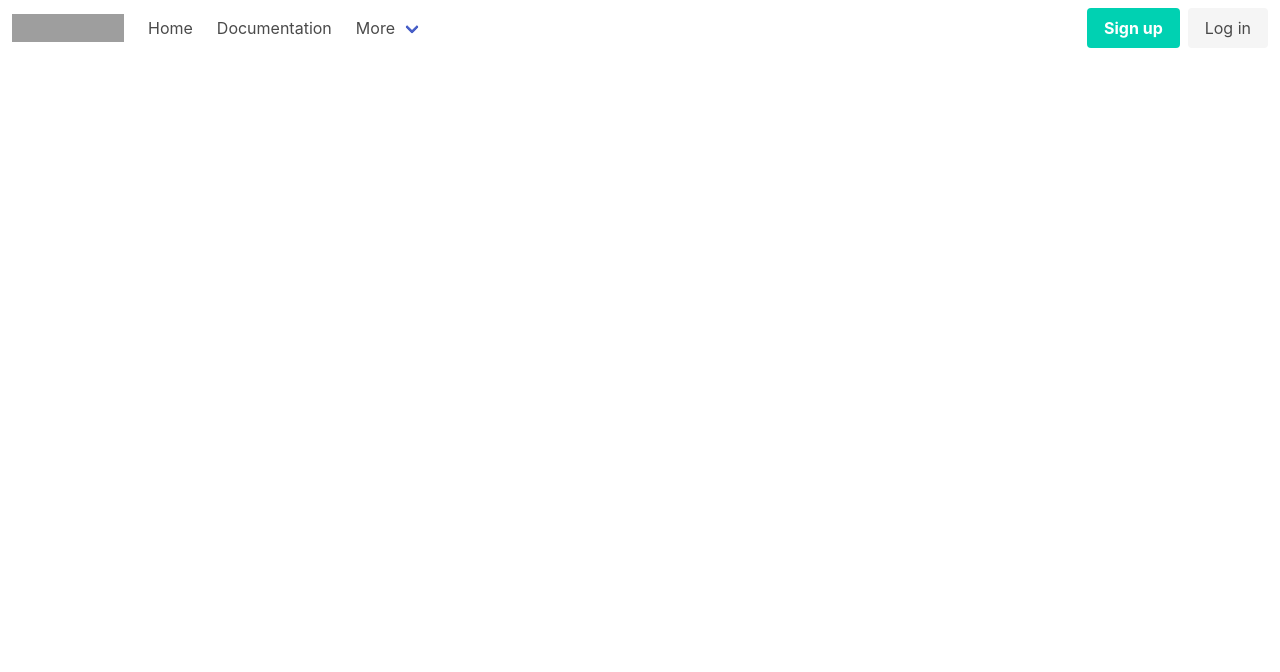
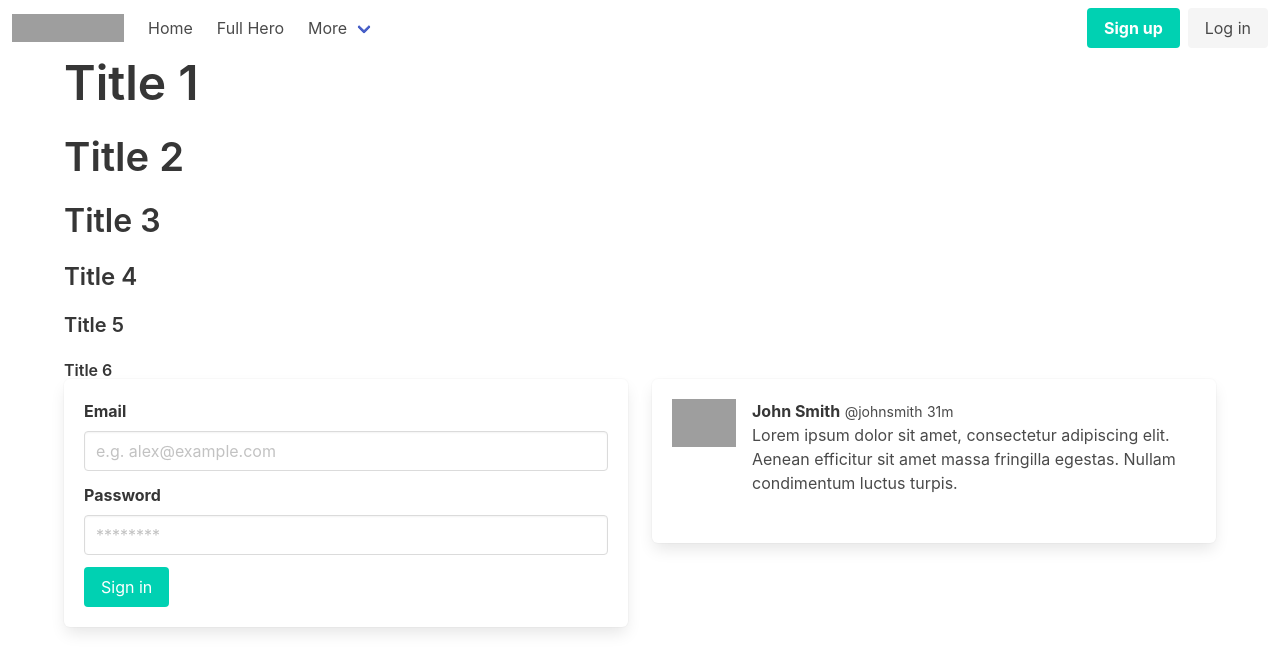
Before and after one commit to nikolaischunk/nextjs-tryout-site, a Next.js app: page / in a window 1280 px wide. Shown: the top 672 px of the page. Built offline with nearby package versions, Linux system fonts and the light colour scheme; grey boxes are pictures that could not be loaded.

Commit message:
Implemented more Sites and started navbar

```diff
--- /dev/null
+++ b/components/Header.js
@@ -0,0 +1,14 @@
+const Header = () => {
+  return (
+    <div className="header">
+      <h1 className="title is-1">Title 1</h1>
+      <h2 className="title is-2">Title 2</h2>
+      <h3 className="title is-3">Title 3</h3>
+      <h4 className="title is-4">Title 4</h4>
+      <h5 className="title is-5">Title 5</h5>
+      <h6 className="title is-6">Title 6</h6>
+    </div>
+  );
+};
+
+export default Header;
--- a/components/Navbar.js
+++ b/components/Navbar.js
@@ -1,11 +1,19 @@
 import "../styles/Home.module.scss";
+import { useState } from "react";
 
 function Navbar() {
+  const [isActive, setisActive] = useState(false);
+
+  function handleBurgerToggle() {
+    // if is active, set to false if not, set to true
+    setisActive(!isActive);
+  }
+
   return (
     <div>
-      <nav class="navbar" role="navigation" aria-label="main navigation">
-        <div class="navbar-brand">
-          <a class="navbar-item" href="https://bulma.io">
+      <nav className="navbar" role="navigation" aria-label="main navigation">
+        <div className="navbar-brand">
+          <a className="navbar-item" href="https://bulma.io">
             <img
               src="https://bulma.io/images/bulma-logo.png"
               width="112"
@@ -15,10 +23,11 @@ function Navbar() {
 
           <a
             role="button"
-            class="navbar-burger"
+            className={`navbar-burger burger ${isActive ? "is-active" : ""}`}
             aria-label="menu"
             aria-expanded="false"
             data-target="navbarBasicExample"
+            onClick={handleBurgerToggle}
           >
             <span aria-hidden="true"></span>
             <span aria-hidden="true"></span>
@@ -26,32 +35,39 @@ function Navbar() {
           </a>
         </div>
 
-        <div id="navbarBasicExample" class="navbar-menu">
-          <div class="navbar-start">
-            <a class="navbar-item">Home</a>
+        <div
+          id="navbarBasicExample"
+          className={`navbar-menu ${isActive ? "is-active" : ""}`}
+        >
+          <div className="navbar-start">
+            <a className="navbar-item" href="#">
+              Home
+            </a>
 
-            <a class="navbar-item">Documentation</a>
+            <a className="navbar-item" href="./site/fullhero">
+              Full Hero
+            </a>
 
-            <div class="navbar-item has-dropdown is-hoverable">
-              <a class="navbar-link">More</a>
+            <div className="navbar-item has-dropdown is-hoverable">
+              <a className="navbar-link">More</a>
 
-              <div class="navbar-dropdown">
-                <a class="navbar-item">About</a>
-                <a class="navbar-item">Jobs</a>
-                <a class="navbar-item">Contact</a>
-                <hr class="navbar-divider" />
-                <a class="navbar-item">Report an issue</a>
+              <div className="navbar-dropdown">
+                <a className="navbar-item">About</a>
+                <a className="navbar-item">Jobs</a>
+                <a className="navbar-item">Contact</a>
+                <hr className="navbar-divider" />
+                <a className="navbar-item">Report an issue</a>
               </div>
             </div>
           </div>
 
-          <div class="navbar-end">
-            <div class="navbar-item">
-              <div class="buttons">
-                <a class="button is-primary">
+          <div className="navbar-end">
+            <div className="navbar-item">
+              <div className="buttons">
+                <a className="button is-primary">
                   <strong>Sign up</strong>
                 </a>
-                <a class="button is-light">Log in</a>
+                <a className="button is-light">Log in</a>
               </div>
             </div>
           </div>
--- /dev/null
+++ b/components/Tryout.js
@@ -0,0 +1,86 @@
+const Tryout = () => {
+  return (
+    <div>
+      <div class="columns">
+        <div class="column">
+          <div className="password-card">
+            <form className="box">
+              <div className="field">
+                <label className="label">Email</label>
+                <div className="control">
+                  <input
+                    className="input"
+                    type="email"
+                    placeholder="e.g. alex@example.com"
+                  />
+                </div>
+              </div>
+
+              <div className="field">
+                <label className="label">Password</label>
+                <div className="control">
+                  <input
+                    className="input"
+                    type="password"
+                    placeholder="********"
+                  />
+                </div>
+              </div>
+
+              <button className="button is-primary">Sign in</button>
+            </form>
+          </div>
+        </div>
+        <div class="column">
+          <div className="card-tryout">
+            <div class="box">
+              <article class="media">
+                <div class="media-left">
+                  <figure class="image is-64x64">
+                    <img
+                      src="https://bulma.io/images/placeholders/128x128.png"
+                      alt="Image"
+                    />
+                  </figure>
+                </div>
+                <div class="media-content">
+                  <div class="content">
+                    <p>
+                      <strong>John Smith</strong> <small>@johnsmith</small>{" "}
+                      <small>31m</small>
+                      <br />
+                      Lorem ipsum dolor sit amet, consectetur adipiscing elit.
+                      Aenean efficitur sit amet massa fringilla egestas. Nullam
+                      condimentum luctus turpis.
+                    </p>
+                  </div>
+                  <nav class="level is-mobile">
+                    <div class="level-left">
+                      <a class="level-item" aria-label="reply">
+                        <span class="icon is-small">
+                          <i class="fas fa-reply" aria-hidden="true"></i>
+                        </span>
+                      </a>
+                      <a class="level-item" aria-label="retweet">
+                        <span class="icon is-small">
+                          <i class="fas fa-retweet" aria-hidden="true"></i>
+                        </span>
+                      </a>
+                      <a class="level-item" aria-label="like">
+                        <span class="icon is-small">
+                          <i class="fas fa-heart" aria-hidden="true"></i>
+                        </span>
+                      </a>
+                    </div>
+                  </nav>
+                </div>
+              </article>
+            </div>
+          </div>
+        </div>
+      </div>
+    </div>
+  );
+};
+
+export default Tryout;
--- a/pages/index.js
+++ b/pages/index.js
@@ -1,8 +1,18 @@
 import Head from "next/head";
+import Header from "../components/Header";
 import Navbar from "../components/Navbar";
+import Tryout from "../components/Tryout";
 import "../styles/Home.module.scss";
 
 export default function Home() {
-  return <Navbar />;
+  return (
+    <div c  lassName="main-content">
+      <Navbar />
+      <div className="container">
+        <Header />
+        <Tryout />
+      </div>
+    </div>
+  );
 }
 //write sfc for template export
```
Also changed, not shown: pages/site/fullhero.js (added, +79 -0 lines), styles/globals.scss (line endings or trailing spaces).
